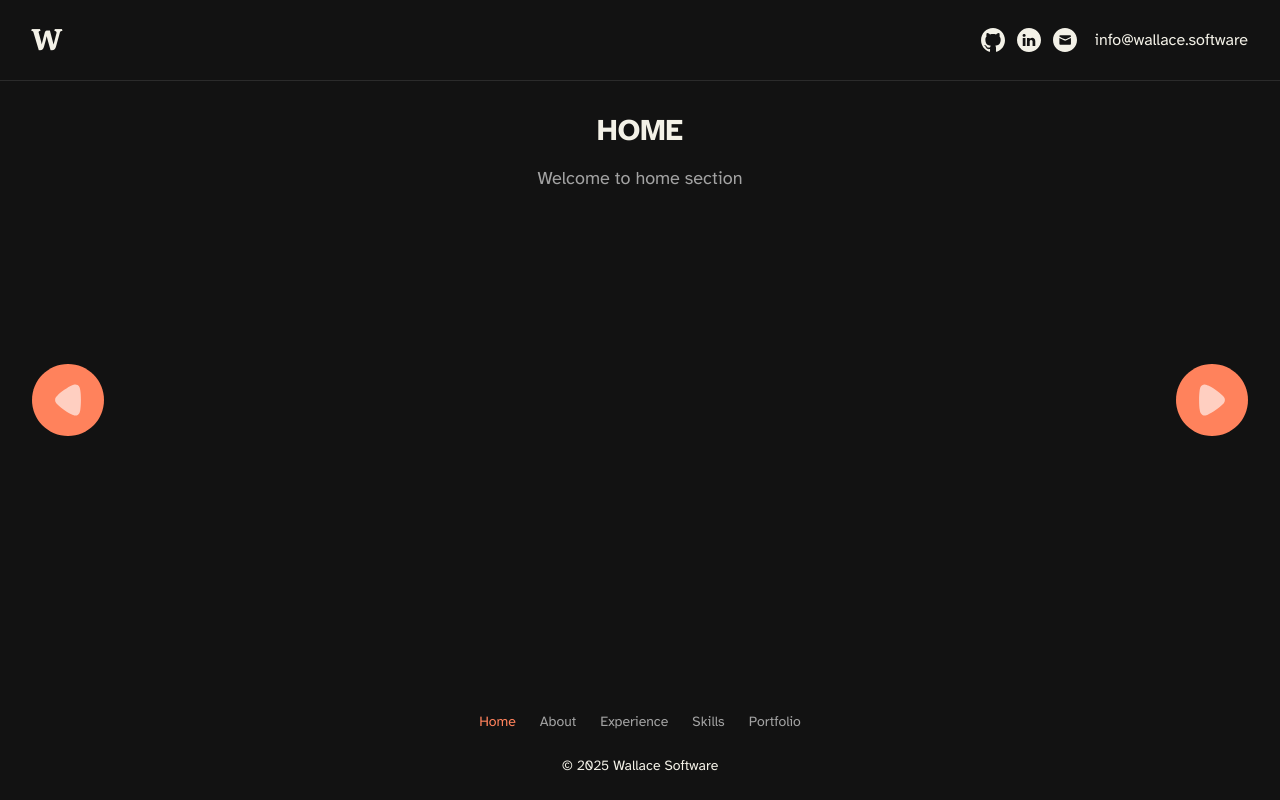
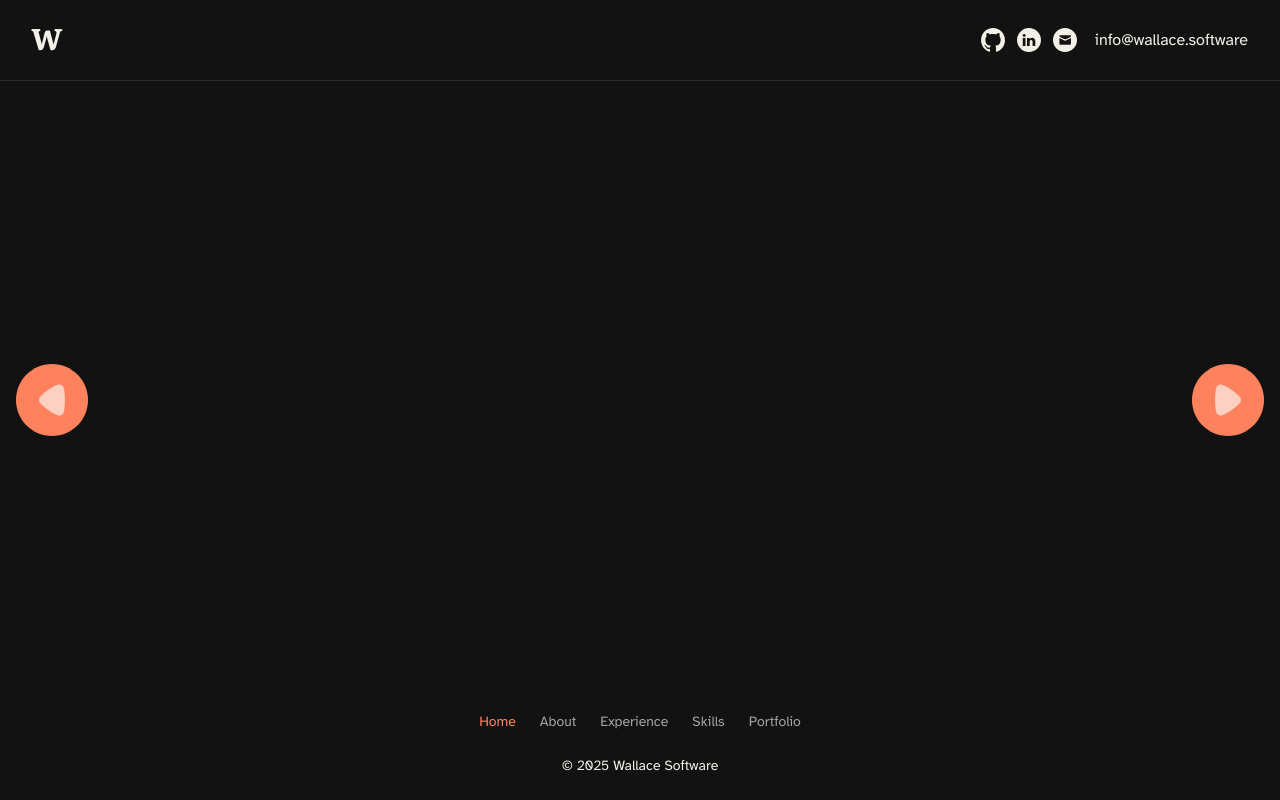
Before and after one commit to Darth-Degen/wallace-software, a Next.js app: page / in a window 1280 px wide. Built offline with nearby package versions, Linux system fonts and the light colour scheme.

Commit message:
added slide shells

```diff
--- a/src/components/architecture/layout/Logo.tsx
+++ b/src/components/architecture/layout/Logo.tsx
@@ -9,7 +9,7 @@ const Logo: FC = () => {
         href="/"
         className="hover-text-accent font-calistoga text-2xl md:text-3xl"
       >
-        W {/* <span className="hidden lg:inline">allace</span> */}
+        W<span className="hidden 2xl:inline">allace</span>
       </Link>
     </div>
   );
--- a/src/components/architecture/layout/PageShell.tsx
+++ b/src/components/architecture/layout/PageShell.tsx
@@ -80,7 +80,7 @@ const PageShell: FC<PageShellProps> = ({
             "flex w-full flex-1 flex-col overflow-x-clip bg-page",
             // if header overlays content (absolute / animate), push content down
             // Use responsive padding to match header h-16 md:h-20
-            padForHeader && "pt-16 md:pt-20",
+            padForHeader && "pt-28 md:pt-32",
             className,
             mainClassName
           )}
--- a/src/components/custom/carousel/SimpleCarousel.tsx
+++ b/src/components/custom/carousel/SimpleCarousel.tsx
@@ -2,6 +2,13 @@ import { FC, useEffect } from "react";
 import { useCarousel, useColorTheme, AccentColor } from "@stores";
 import { cn } from "@utils";
 import CarouselNavigationButton from "./CarouselNavigationButton";
+import {
+  HomeSlide,
+  AboutSlide,
+  ExperienceSlide,
+  SkillsSlide,
+  PortfolioSlide,
+} from "../slides";
 
 interface SimpleCarouselProps {
   className?: string;
@@ -18,6 +25,20 @@ const SimpleCarousel: FC<SimpleCarouselProps> = ({ className = "" }) => {
   const { setAccentColorAndSection } = useColorTheme();
 
   const currentPageData = getCurrentPageData();
+
+  // Map page names to their corresponding slide components
+  const slideComponents = {
+    Home: HomeSlide,
+    About: AboutSlide,
+    Experience: ExperienceSlide,
+    Skills: SkillsSlide,
+    Portfolio: PortfolioSlide,
+  };
+
+  // Get the current slide component
+  const CurrentSlideComponent = currentPageData
+    ? slideComponents[currentPageData.name as keyof typeof slideComponents]
+    : HomeSlide;
 
   // Sync with URL on mount and listen for hash changes
   useEffect(() => {
@@ -54,28 +75,21 @@ const SimpleCarousel: FC<SimpleCarouselProps> = ({ className = "" }) => {
   return (
     <div className={cn("w-full h-full flex flex-col", className)}>
       {/* Main content */}
-      <div className="flex-1 min-h-0 flex items-center justify-center p-8">
-        <div className="text-center">
-          <h2 className="text-3xl font-bold mb-4">
-            {currentPageData?.name || "Loading..."}
-          </h2>
-          <p className="text-lg text-muted-foreground">
-            Welcome to {currentPageData?.name.toLowerCase()} section
-          </p>
-        </div>
+      <div className="flex-1 min-h-0 overflow-hidden">
+        <CurrentSlideComponent className="w-full h-full" />
       </div>
 
       {/* Navigation */}
       <CarouselNavigationButton
         direction="left"
         onClick={handlePrevSlide}
-        className="absolute-left"
+        className="absolute left-4 top-1/2 -translate-y-1/2 z-10"
       />
 
       <CarouselNavigationButton
         direction="right"
         onClick={handleNextSlide}
-        className="absolute-right"
+        className="absolute right-4 top-1/2 -translate-y-1/2 z-10"
       />
     </div>
   );
--- a/src/components/custom/index.ts
+++ b/src/components/custom/index.ts
@@ -1 +1,2 @@
 export * from "./carousel";
+export * from "./slides";
--- /dev/null
+++ b/src/components/custom/slides/AboutSlide.tsx
@@ -0,0 +1,19 @@
+import { FC } from "react";
+import { cn } from "@utils";
+
+interface AboutSlideProps {
+  className?: string;
+}
+
+const AboutSlide: FC<AboutSlideProps> = ({ className = "" }) => {
+  return (
+    <div
+      className={cn(
+        "w-full h-full flex items-center justify-center",
+        className
+      )}
+    ></div>
+  );
+};
+
+export default AboutSlide;
--- /dev/null
+++ b/src/components/custom/slides/ExperienceSlide.tsx
@@ -0,0 +1,19 @@
+import { FC } from "react";
+import { cn } from "@utils";
+
+interface ExperienceSlideProps {
+  className?: string;
+}
+
+const ExperienceSlide: FC<ExperienceSlideProps> = ({ className = "" }) => {
+  return (
+    <div
+      className={cn(
+        "w-full h-full flex items-center justify-center",
+        className
+      )}
+    ></div>
+  );
+};
+
+export default ExperienceSlide;
--- /dev/null
+++ b/src/components/custom/slides/HomeSlide.tsx
@@ -0,0 +1,19 @@
+import { FC } from "react";
+import { cn } from "@utils";
+
+interface HomeSlideProps {
+  className?: string;
+}
+
+const HomeSlide: FC<HomeSlideProps> = ({ className = "" }) => {
+  return (
+    <div
+      className={cn(
+        "w-full h-full flex items-center justify-center",
+        className
+      )}
+    ></div>
+  );
+};
+
+export default HomeSlide;
--- /dev/null
+++ b/src/components/custom/slides/PortfolioSlide.tsx
@@ -0,0 +1,19 @@
+import { FC } from "react";
+import { cn } from "@utils";
+
+interface PortfolioSlideProps {
+  className?: string;
+}
+
+const PortfolioSlide: FC<PortfolioSlideProps> = ({ className = "" }) => {
+  return (
+    <div
+      className={cn(
+        "w-full h-full flex items-center justify-center",
+        className
+      )}
+    ></div>
+  );
+};
+
+export default PortfolioSlide;
--- /dev/null
+++ b/src/components/custom/slides/SkillsSlide.tsx
@@ -0,0 +1,19 @@
+import { FC } from "react";
+import { cn } from "@utils";
+
+interface SkillsSlideProps {
+  className?: string;
+}
+
+const SkillsSlide: FC<SkillsSlideProps> = ({ className = "" }) => {
+  return (
+    <div
+      className={cn(
+        "w-full h-full flex items-center justify-center",
+        className
+      )}
+    ></div>
+  );
+};
+
+export default SkillsSlide;
--- /dev/null
+++ b/src/components/custom/slides/index.ts
@@ -0,0 +1,5 @@
+export { default as HomeSlide } from "./HomeSlide";
+export { default as AboutSlide } from "./AboutSlide";
+export { default as ExperienceSlide } from "./ExperienceSlide";
+export { default as SkillsSlide } from "./SkillsSlide";
+export { default as PortfolioSlide } from "./PortfolioSlide";
--- a/styles/globals.css
+++ b/styles/globals.css
@@ -108,10 +108,10 @@ a { color: inherit; text-decoration: none; }
   @apply px-4 md:px-8 2xl:px-20 3xl:px-56;
 }
 .absolute-left {
-  @apply absolute left-4 md:left-8 2xl:left-20 3xl:left-56 top-1/2 transform -translate-y-1/2;
+  @apply fixed left-4 md:left-8 2xl:left-20 3xl:left-56 top-1/2 transform -translate-y-1/2;
 }
 .absolute-right {
-  @apply absolute right-4 md:right-8 2xl:right-20 3xl:right-56 top-1/2 transform -translate-y-1/2;
+  @apply fixed right-4 md:right-8 2xl:right-20 3xl:right-56 top-1/2 transform -translate-y-1/2;
 }
 
 /* Extras you already had */
```
